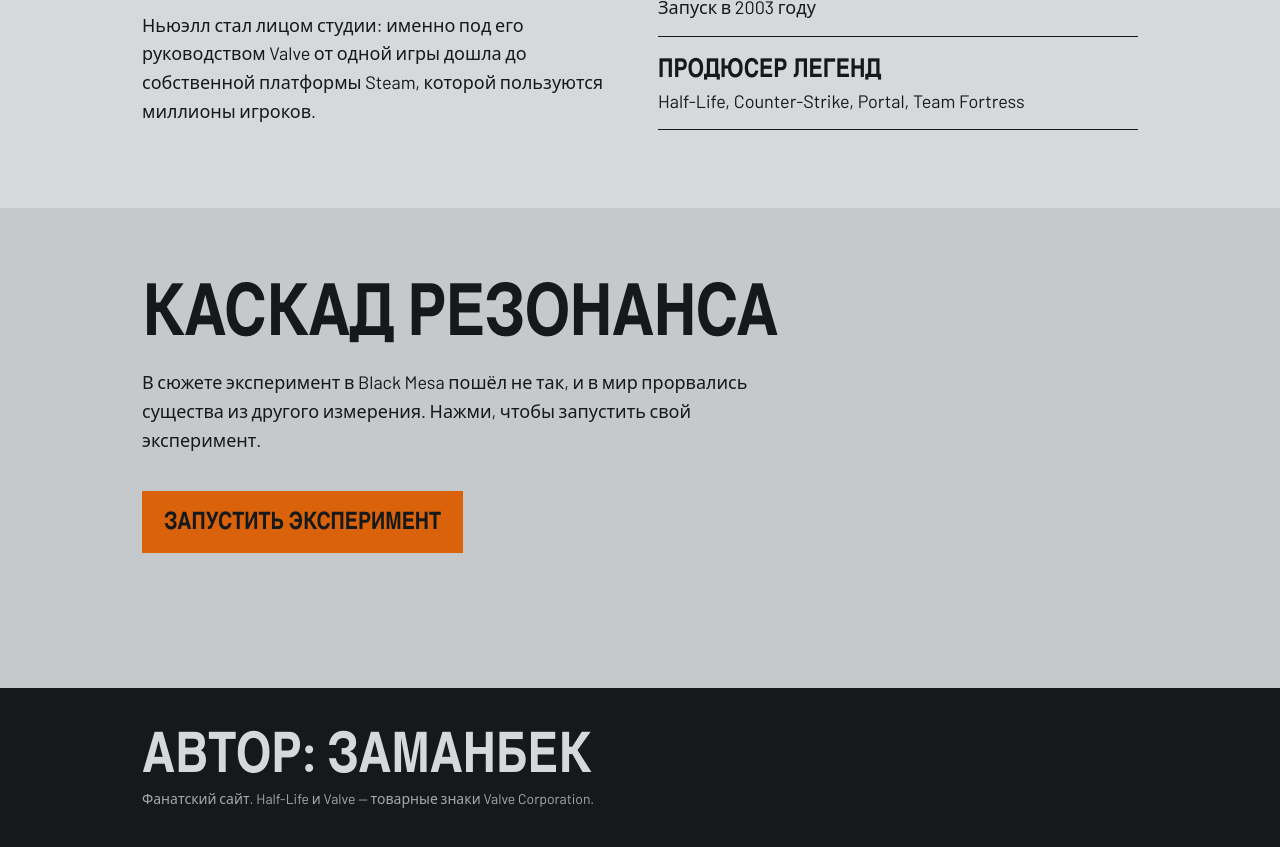
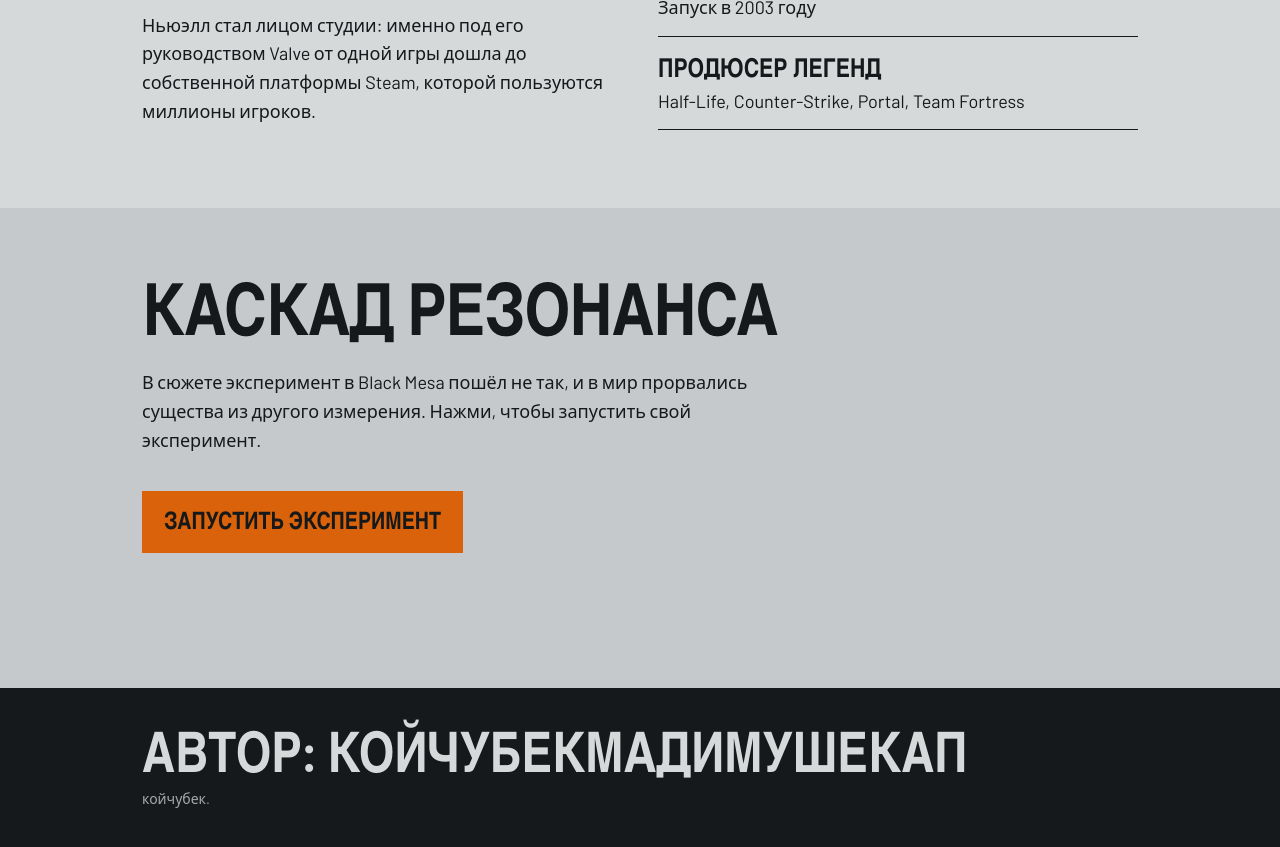
Before and after one commit to murzakhanzamanbek-dot/Half.life.zamanlegenda, a plain HTML site: page index.html in a window 1280 px wide. Shown: the part 2641-3488 px from the top of the page. Drawn offline with nearby package versions, Linux system fonts and the light colour scheme; a web font is replaced by a local one.

Commit message:
Update index.html

```diff
--- a/index.html
+++ b/index.html
@@ -140,8 +140,8 @@ footer small{display:block;margin-top:10px;opacity:.75;font-size:14px}
 
 <footer>
   <div class="wrap">
-    <div class="author">Автор: Заманбек</div>
-    <small>Фанатский сайт. Half-Life и Valve — товарные знаки Valve Corporation.</small>
+    <div class="author">Автор: Койчубекмадимушекап</div>
+    <small>койчубек.</small>
   </div>
 </footer>
 
@@ -151,7 +151,7 @@ footer small{display:block;margin-top:10px;opacity:.75;font-size:14px}
     "Образец помещён в луч. Всё идёт по плану.",
     "Показатели растут. Учёные переглядываются.",
     "Каскад резонанса. Вызывайте Гордона Фримена.",
-    "Эксперимент завершён. Монтировка при вас?"
+    "Эксперимент завершён. кочбратан при вас?"
   ];
   var i=0, b=document.getElementById("go"), o=document.getElementById("out");
   b.addEventListener("click",function(){
```
